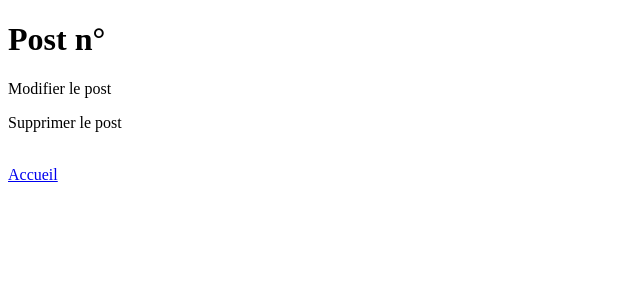
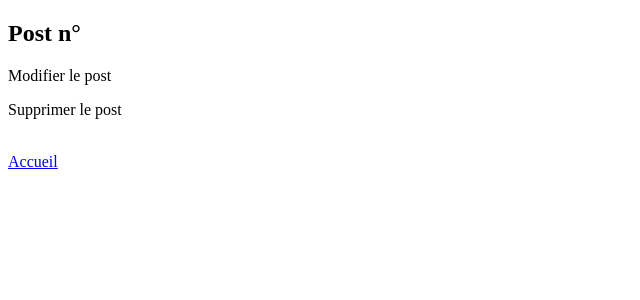
Before and after one commit to Clement-Llobet/P7-DevWeb-OpenClassrooms-Groupomania, a React (Create React App) app in the folder client/: page /login in a window 1280 px wide. Shown: the top 300 px of the page, without its empty margins (0-640 px from the left). Built offline with nearby package versions, Linux system fonts and the light colour scheme; no server answers.

Commit message:
improve updateModal component

```diff
--- a/client/src/components/Posts.components/PostDetails.tsx
+++ b/client/src/components/Posts.components/PostDetails.tsx
@@ -10,27 +10,40 @@ interface PostDetailProps {
 }
 
 const PostDetails: React.FC<PostDetailProps> = ({ singlePost }) => {
-  const { isOpen } = useContext(AllModalsContext);
+  // const { setModalOpening, isOpen } = useContext(AllModalsContext);
 
+  const [modal, setModal] = useState(false);
   const [updateModal, setUpdateModal] = useState(false);
   const [deleteModal, setDeleteModal] = useState(false);
 
   const showUpdatePostModal = async () => {
+    setModal(true);
     setUpdateModal(true);
+    setDeleteModal(false);
   };
 
   const showDeleteModal = async () => {
+    setModal(true);
     setDeleteModal(true);
+    setUpdateModal(false);
   };
 
   return (
-    <div>
-      <h1>Post n°{singlePost?.id}</h1>
+    <section>
+      <div>
+        <h2>Post n°{singlePost?.id}</h2>
+        {modal && updateModal && (
+          <i onClick={() => setUpdateModal(false)}>Fermer</i>
+        )}
+        {modal && deleteModal && (
+          <i onClick={() => setDeleteModal(false)}>Fermer</i>
+        )}
+      </div>
 
       <p onClick={showUpdatePostModal}>Modifier le post</p>
       <p onClick={showDeleteModal}>Supprimer le post</p>
 
-      {updateModal ? (
+      {modal && updateModal ? (
         <UpdatePostModal
           defaultValueText={singlePost?.text}
           defaultValueUrlImage={singlePost?.urlImage}
@@ -43,10 +56,10 @@ const PostDetails: React.FC<PostDetailProps> = ({ singlePost }) => {
         </div>
       )}
 
-      <div>{deleteModal && <DeleteModal />}</div>
+      {modal && deleteModal && <DeleteModal />}
 
       <Link to="/home">Accueil</Link>
-    </div>
+    </section>
   );
 };
 
--- a/client/src/components/Posts.components/post.UpdateModal.tsx
+++ b/client/src/components/Posts.components/post.UpdateModal.tsx
@@ -17,6 +17,7 @@ const UpdatePostModal: React.FC<PostDefaultValuesProps> = ({
 }) => {
   const [text, updateText] = useState(defaultValueText);
   const [urlImage, updateUrlImage] = useState(defaultValueUrlImage);
+  const [successMessage, setSuccessMessage] = useState(false);
 
   const handleUpdateSubmit = async (postId?: number) => {
     let updatedObject: PostsData = {
@@ -27,7 +28,7 @@ const UpdatePostModal: React.FC<PostDefaultValuesProps> = ({
 
     await api.apiUpdatePost(updatedObject);
 
-    // Modifier le state de updateModal dans PostDetails à false
+    setSuccessMessage(true);
   };
 
   return (
@@ -59,6 +60,9 @@ const UpdatePostModal: React.FC<PostDefaultValuesProps> = ({
         </fieldset>
       </form>
       <button onClick={() => handleUpdateSubmit(postId)}>Valider</button>
+      {successMessage && (
+        <div>Vos modifications ont bien été prises en compte.</div>
+      )}
     </div>
   );
 };
```
